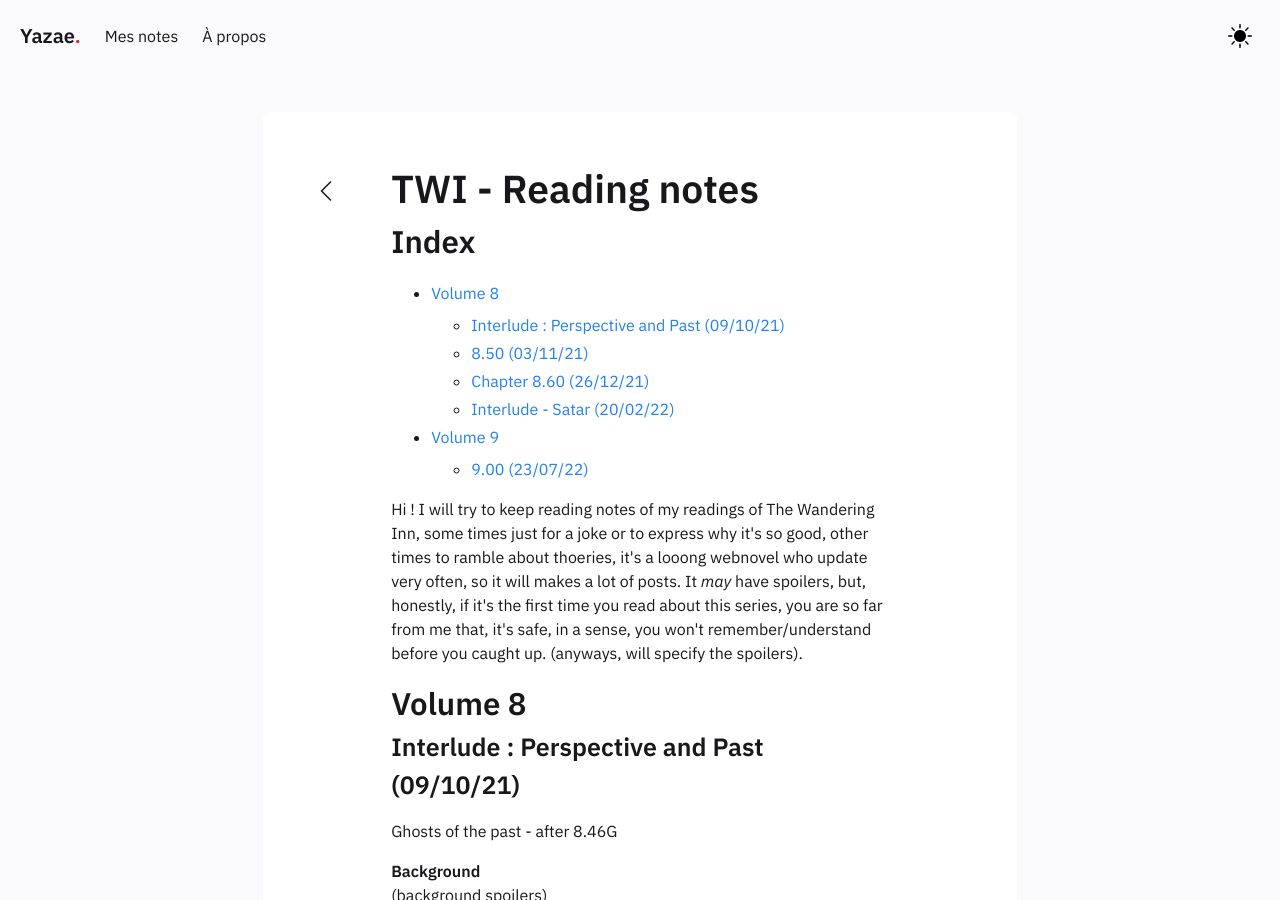
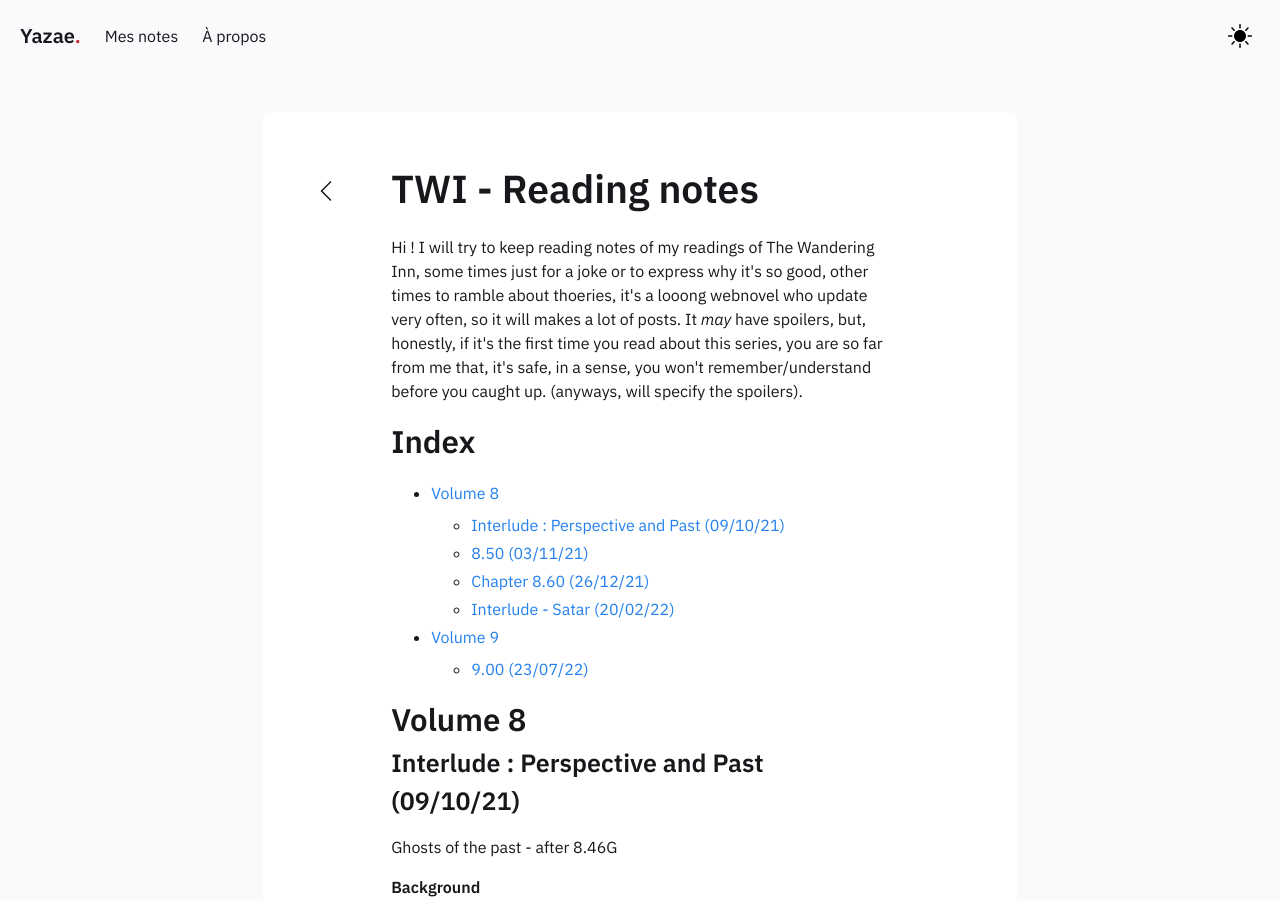
Before and after one commit to yazae/yazae.github.io, a Jekyll site: the page built from _notes/Public/Livres/TWI/TWI - Reading notes.md, in a window 1280 px wide and 900 px high. Built offline with Jekyll 4.4.1, drawn with Linux system fonts in a browser that asks for light colours; part of the change alters nothing that is shown; some of the changed text lies outside the part shown.

```diff
--- a/_notes/Public/Livres/TWI/TWI - Reading notes.md
+++ b/_notes/Public/Livres/TWI/TWI - Reading notes.md
@@ -4,6 +4,11 @@ notetype : feed
 date : 30-07-2022
 lang : en
 ---
+
+Hi !
+I will try to keep reading notes of my readings of The Wandering Inn, some times just for a joke or to express why it's so good, other times to ramble about thoeries, it's a looong webnovel who update very often, so it will makes a lot of posts.
+It *may* have spoilers, but, honestly, if it's the first time you read about this series, you are so far from me that, it's safe, in a sense, you won't remember/understand before you caught up. (anyways, will specify the spoilers).
+
 ## Index
 <!-- TOC titleSize:2 tabSpaces:2 depthFrom:1 depthTo:3 withLinks:1 updateOnSave:1 orderedList:0 skip:1 title:0 charForUnorderedList:* -->
 * [Volume 8](#volume-8)
@@ -14,10 +19,6 @@ lang : en
 * [Volume 9](#volume-9)
   * [9.00 (23/07/22)](#900-230722)
 <!-- /TOC -->
-
-Hi !
-I will try to keep reading notes of my readings of The Wandering Inn, some times just for a joke or to express why it's so good, other times to ramble about thoeries, it's a looong webnovel who update very often, so it will makes a lot of posts.
-It *may* have spoilers, but, honestly, if it's the first time you read about this series, you are so far from me that, it's safe, in a sense, you won't remember/understand before you caught up. (anyways, will specify the spoilers).
 
 ## Volume 8
 
```
